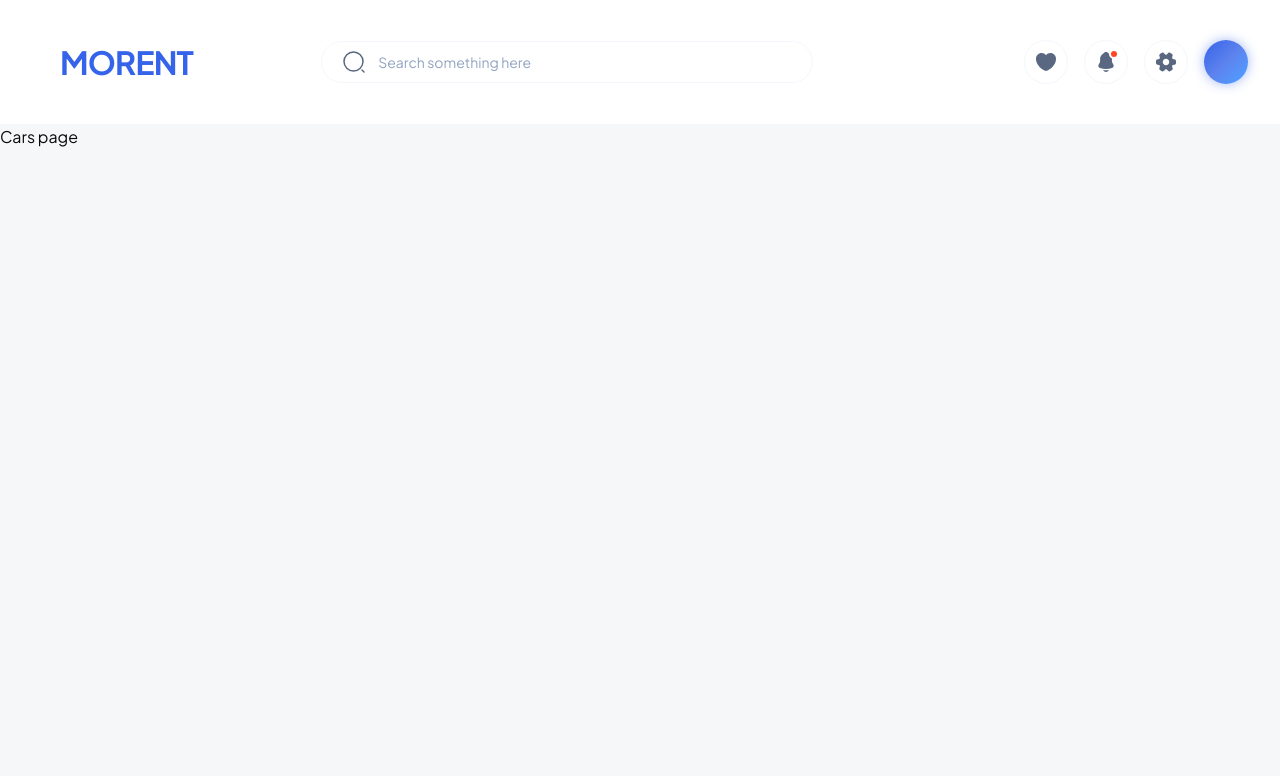
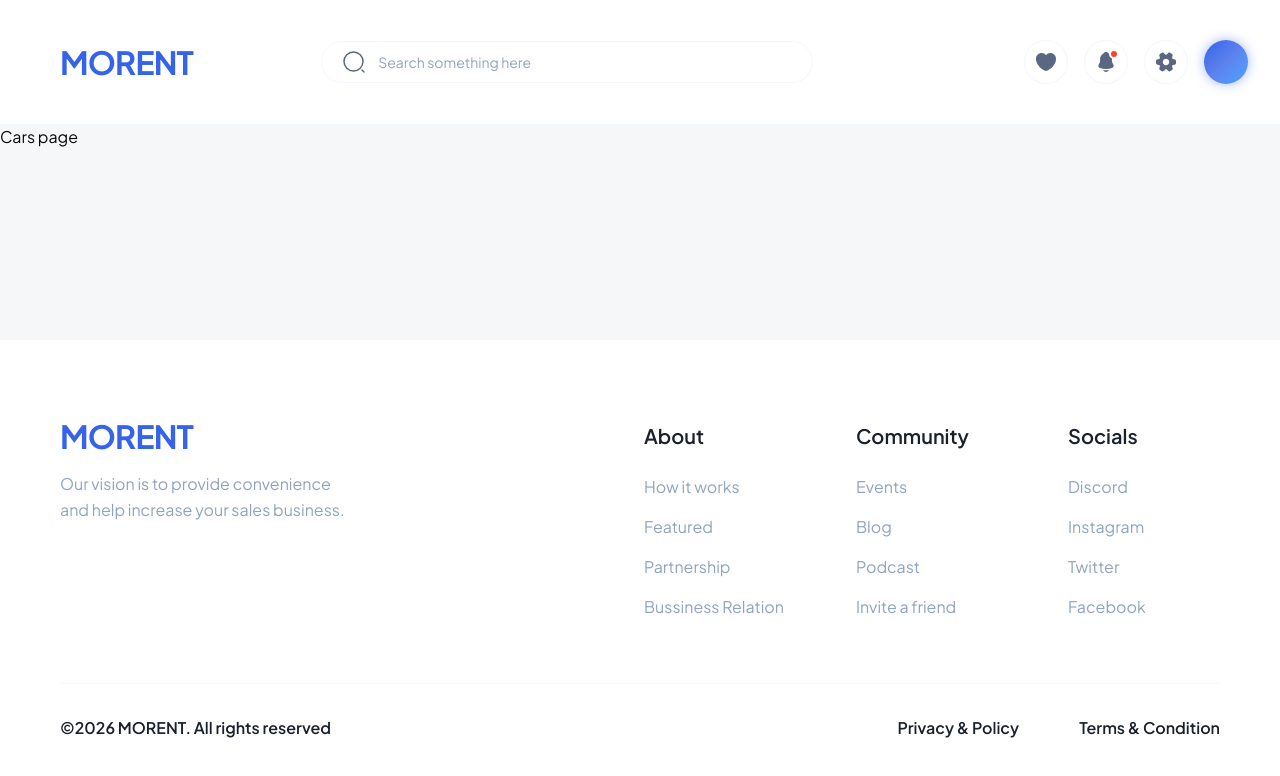
Before and after one commit to ngocnguyenquang-agilityio/morent, a Next.js app in the folder morent-app/: page /cars in a window 1280 px wide. Shown: the top 776 px of the page. Built offline with nearby package versions, Linux system fonts and the light colour scheme.

Commit message:
Implement Footer component

```diff
--- a/morent-app/src/app/(app)/layout.tsx
+++ b/morent-app/src/app/(app)/layout.tsx
@@ -1,10 +1,12 @@
 // Components
+import { Footer } from '@/components/Footer';
 import { Header } from '@/components/Header';
 
 const AppLayout = ({ children }: Readonly<{ children: React.ReactNode }>) => (
   <>
     <Header />
     <main className="flex-1 bg-[#F6F7F9]">{children}</main>
+    <Footer />
   </>
 );
 
--- a/morent-app/src/app/globals.css
+++ b/morent-app/src/app/globals.css
@@ -71,7 +71,7 @@
   --text-xs: 12px;
   --text-sm: 14px;
   --text-base: 16px;
-  --text-lg: 18px;
+  --text-lg: 20px;
   --text-xl: 32px;
   --text-2xl: 36px;
   --text-3xl: 40px;
--- /dev/null
+++ b/morent-app/src/components/Footer/Footer.tsx
@@ -0,0 +1,90 @@
+// Lib
+import Link from 'next/link';
+
+// Constant
+import { ROUTE } from '@/constants/route';
+
+// Util
+import { cn } from '@/lib/utils';
+
+const footerLinks = {
+  About: ['How it works', 'Featured', 'Partnership', 'Bussiness Relation'],
+  Community: ['Events', 'Blog', 'Podcast', 'Invite a friend'],
+  Socials: ['Discord', 'Instagram', 'Twitter', 'Facebook'],
+} as const;
+
+export const Footer = () => {
+  const currentYear = new Date().getFullYear();
+
+  return (
+    <footer className="bg-white">
+      <div className="px-6 lg:px-8 xl:px-[60px] pt-8 lg:pt-20 pb-6 lg:pb-[60px]">
+        <div className="lg:flex lg:justify-between">
+          <div className="lg:max-w-[292px]">
+            <Link
+              href={ROUTE.HOME}
+              className="text-primary text-2xl lg:text-xl font-bold leading-none tracking-tight"
+            >
+              MORENT
+            </Link>
+            <p className="mt-3 lg:mt-4 text-secondary-300 text-xs lg:text-base leading-relaxed">
+              Our vision is to provide convenience
+              <br />
+              and help increase your sales business.
+            </p>
+          </div>
+
+          <div className="grid grid-cols-2 gap-y-10 mt-10 lg:mt-0 lg:flex lg:gap-[60px]">
+            {Object.entries(footerLinks).map(([title, links]) => (
+              <div
+                key={title}
+                className={cn(
+                  'lg:min-w-[152px]',
+                  title === 'Community' && 'order-1 lg:order-none col-span-2',
+                )}
+              >
+                <h3 className="text-xl lg:text-lg font-semibold text-secondary-500 lg:text-secondary mb-4 lg:mb-6">
+                  {title}
+                </h3>
+                <ul className="space-y-3 lg:space-y-4">
+                  {links.map((link) => (
+                    <li key={link}>
+                      <Link
+                        href={ROUTE.HASH}
+                        className="text-base text-secondary-300 hover:text-secondary-500 transition-colors"
+                      >
+                        {link}
+                      </Link>
+                    </li>
+                  ))}
+                </ul>
+              </div>
+            ))}
+          </div>
+        </div>
+
+        <hr className="hidden lg:block border-secondary-100/40 mt-16 mb-8" />
+
+        <div className="flex flex-col-reverse lg:flex-row lg:items-center lg:justify-between mt-10 lg:mt-0">
+          <p className="mt-8 lg:mt-0 text-xs lg:text-base font-semibold text-secondary-500">
+            ©{currentYear} MORENT. All rights reserved
+          </p>
+          <div className="flex items-center justify-between lg:gap-[60px]">
+            <Link
+              href={ROUTE.HASH}
+              className="text-xs lg:text-base font-semibold text-secondary-500 hover:text-secondary-400 transition-colors"
+            >
+              Privacy & Policy
+            </Link>
+            <Link
+              href={ROUTE.HASH}
+              className="text-xs lg:text-base font-semibold text-secondary-500 hover:text-secondary-400 transition-colors"
+            >
+              Terms & Condition
+            </Link>
+          </div>
+        </div>
+      </div>
+    </footer>
+  );
+};
--- /dev/null
+++ b/morent-app/src/components/Footer/index.ts
@@ -0,0 +1 @@
+export * from './Footer';
--- a/morent-app/src/constants/route.ts
+++ b/morent-app/src/constants/route.ts
@@ -1,4 +1,5 @@
 export const ROUTE = {
+  HASH: '#',
   HOME: '/',
   SIGN_IN: '/sign-in',
   SIGN_UP: '/sign-up',
```
Also changed, not shown: 2 other files (tests, documents, lock files or other folders).
